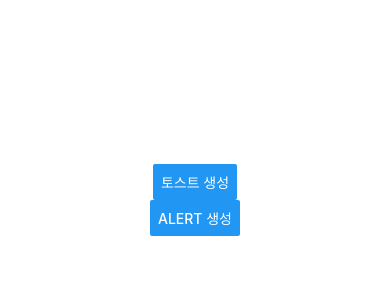
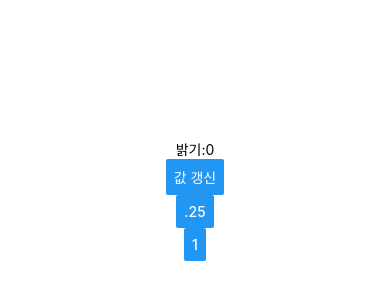
Before and after one commit to Jeyoung-Park/react-native-ex, a React Native app: screen / in a window 390 px wide. Shown: the part 222-522 px from the top of the page. Built offline with nearby package versions, Linux system fonts and the light colour scheme.

Commit message:
feat: js에 적용

```diff
--- a/App.js
+++ b/App.js
@@ -1,32 +1,32 @@
-/**
- * Sample React Native App
- * https://github.com/facebook/react-native
- *
- * @format
- * @flow strict-local
- */
-
-import React from 'react';
-import {Button, SafeAreaView} from 'react-native';
+import React, {useEffect, useState} from 'react';
+import {Button, SafeAreaView, Text} from 'react-native';
 import AlertModule from './Alert';
+import {getBrightness, setBrightness} from './Brightness';
 import ToastModule from './Toast';
 
 const App = () => {
+  const [value, setValue] = useState(0);
+  const onPress = async () => {
+    const brightness = await getBrightness();
+    console.log('brightness, ', brightness);
+    setValue(brightness);
+  };
+
+  const onPressLow = () => {
+    setBrightness(0.25);
+  };
+
+  const onPressHigh = () => {
+    setBrightness(1);
+  };
+
   return (
     <SafeAreaView
       style={{flex: 1, justifyContent: 'center', alignItems: 'center'}}>
-      <Button
-        title="토스트 생성"
-        onPress={() => {
-          ToastModule.show('Hello World!', ToastModule.SHORT);
-        }}
-      />
-      <Button
-        title="Alert 생성"
-        onPress={() => {
-          AlertModule.alert('Hello World!');
-        }}
-      />
+      <Text>밝기:{value}</Text>
+      <Button title="값 갱신" onPress={onPress} />
+      <Button title=".25" onPress={onPressLow} />
+      <Button title="1" onPress={onPressHigh} />
     </SafeAreaView>
   );
 };
--- /dev/null
+++ b/Brightness.js
@@ -0,0 +1,9 @@
+import {NativeModules} from 'react-native';
+
+const {BrightnessModule} = NativeModules;
+
+// 네이티브 모듈에 어떤 메서드들이 있는지 확인하기 위함
+export const getBrightness = () => BrightnessModule.getBrightness();
+export const setBrightness = () => brightness => {
+  BrightnessModule.setBrightness(brightness);
+};
```
